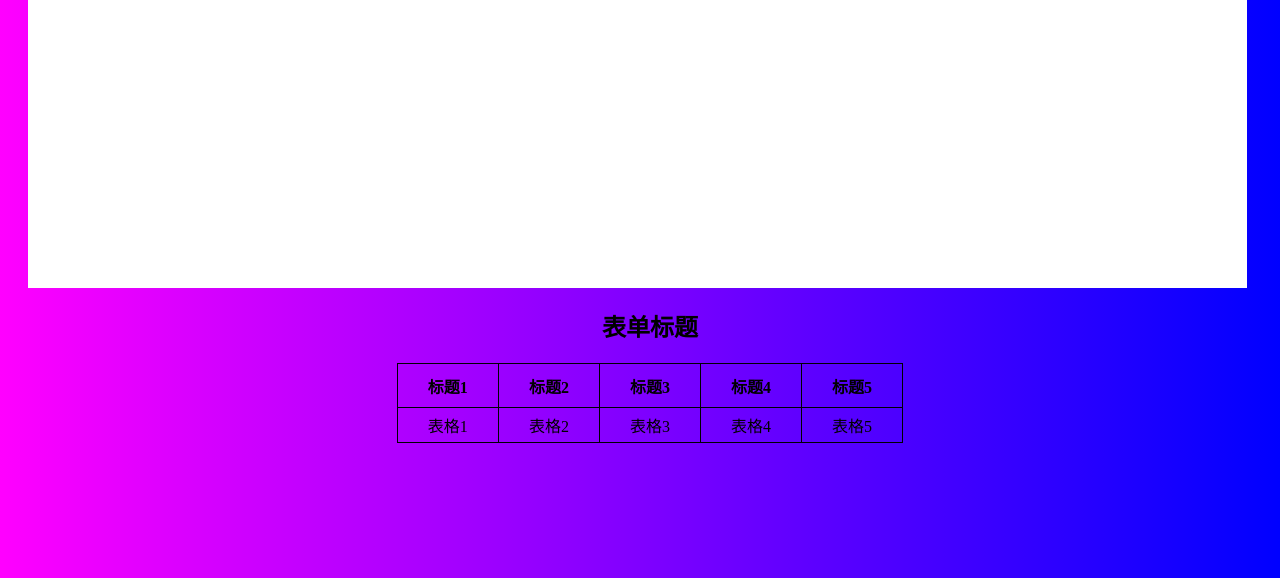
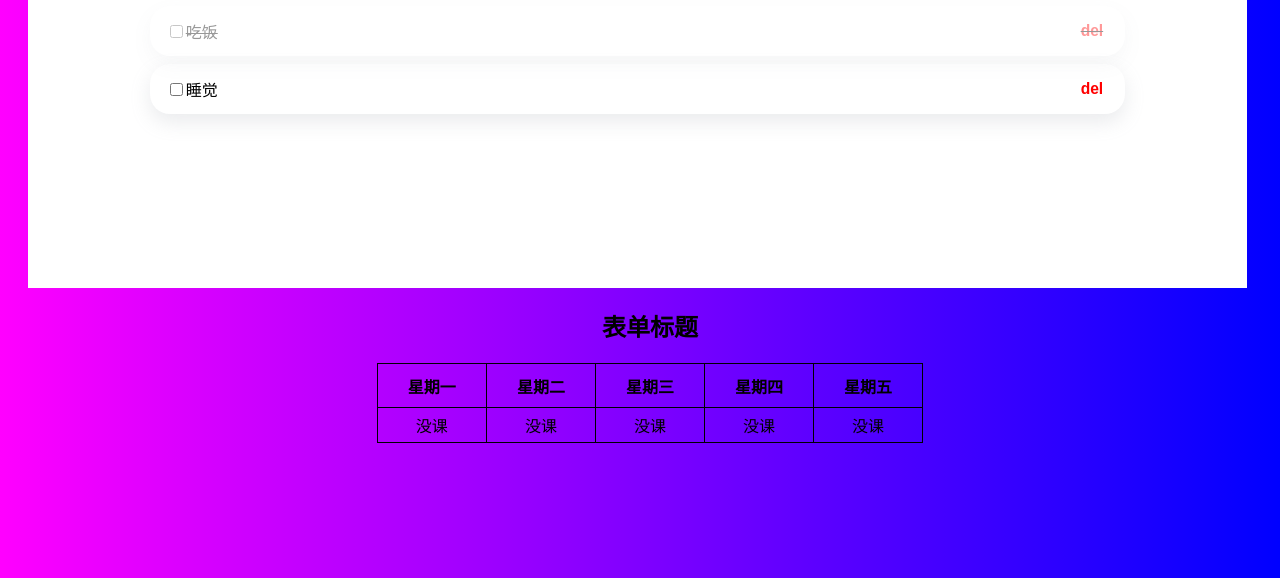
Before and after one commit to ChiYuanYue/achiyuan.gitub.io, a plain HTML site: page index.html in a window 1280 px wide. Shown: the part 222-800 px from the top of the page. Drawn offline with Linux system fonts and the light colour scheme.

Commit message:
更新 index.html

```diff
--- a/index.html
+++ b/index.html
@@ -121,36 +121,36 @@
             <div><button class="add-button" onclick="addTask()" value="000">Add Todo</button></div>
         </div>
         <div id="taskList">
-            <!-- <div class="task-list completed">
-                <div id="task"><input type="checkbox"><span>${taskInput.value}</span></div>
+             <div class="task-list completed">
+                <div id="task"><input type="checkbox"><span>吃饭</span></div>
                 <button class="task-del" onclick="removeTask(this)">
                     <h3>del</h3>
                 </button>
             </div>
             <div class="task-list ">
-                <div><input type="checkbox" onclick="com(this)"><span>${taskInput.value}</span></div>
+                <div><input type="checkbox" onclick="com(this)"><span>睡觉</span></div>
                 <button class="task-del" onclick="removeTask(this)">
                     <h3>del</h3>
                 </button>
-            </div> -->
+            </div>
         </div>
     </div>
     <div>
         <h2>表单标题</h2>
         <table>
             <tr>
-                <th>标题1</th>
-                <th>标题2</th>
-                <th>标题3</th>
-                <th>标题4</th>
-                <th>标题5</th>
+                <th>星期一</th>
+                <th>星期二</th>
+                <th>星期三</th>
+                <th>星期四</th>
+                <th>星期五</th>
             </tr>
             <tr>
-                <td>表格1</td>
-                <td>表格2</td>
-                <td>表格3</td>
-                <td>表格4</td>
-                <td>表格5</td>
+                <td>没课</td>
+                <td>没课</td>
+                <td>没课</td>
+                <td>没课</td>
+                <td>没课</td>
             </tr>
         </table>
     </div>
```
